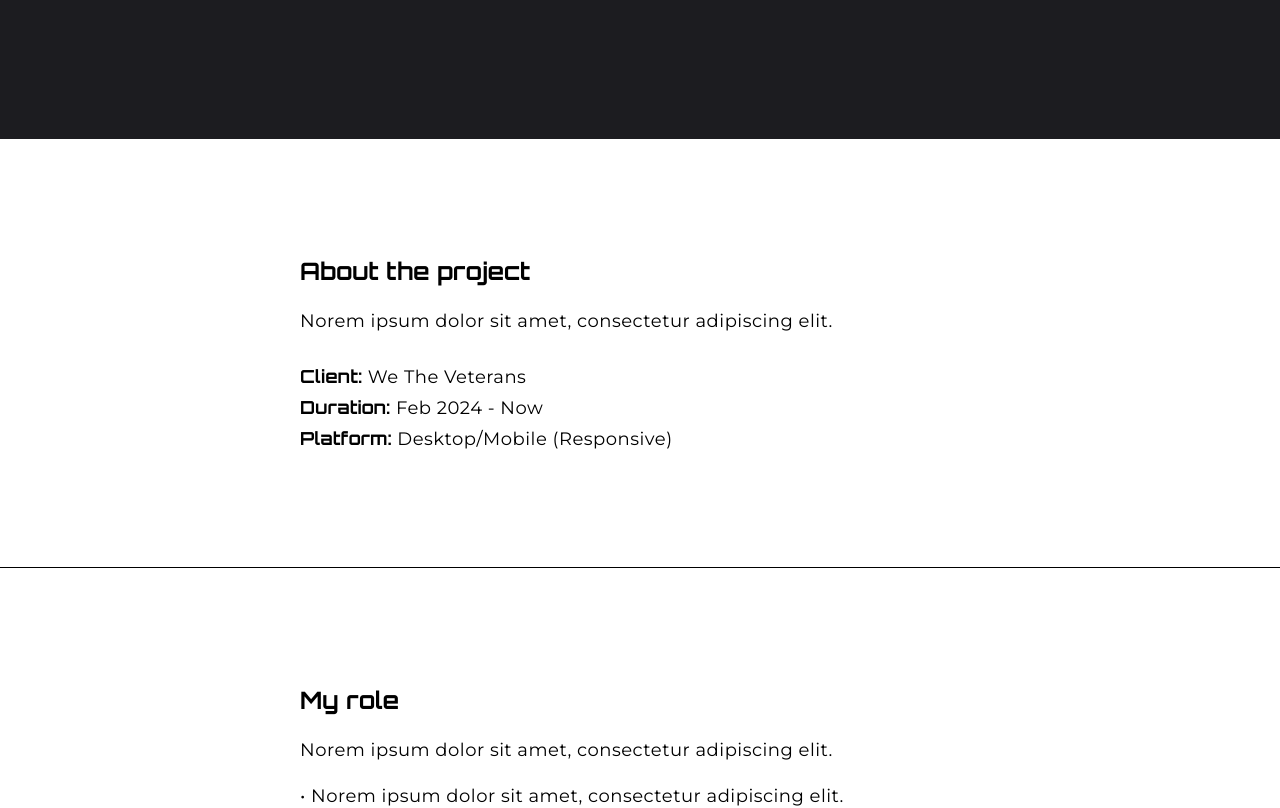
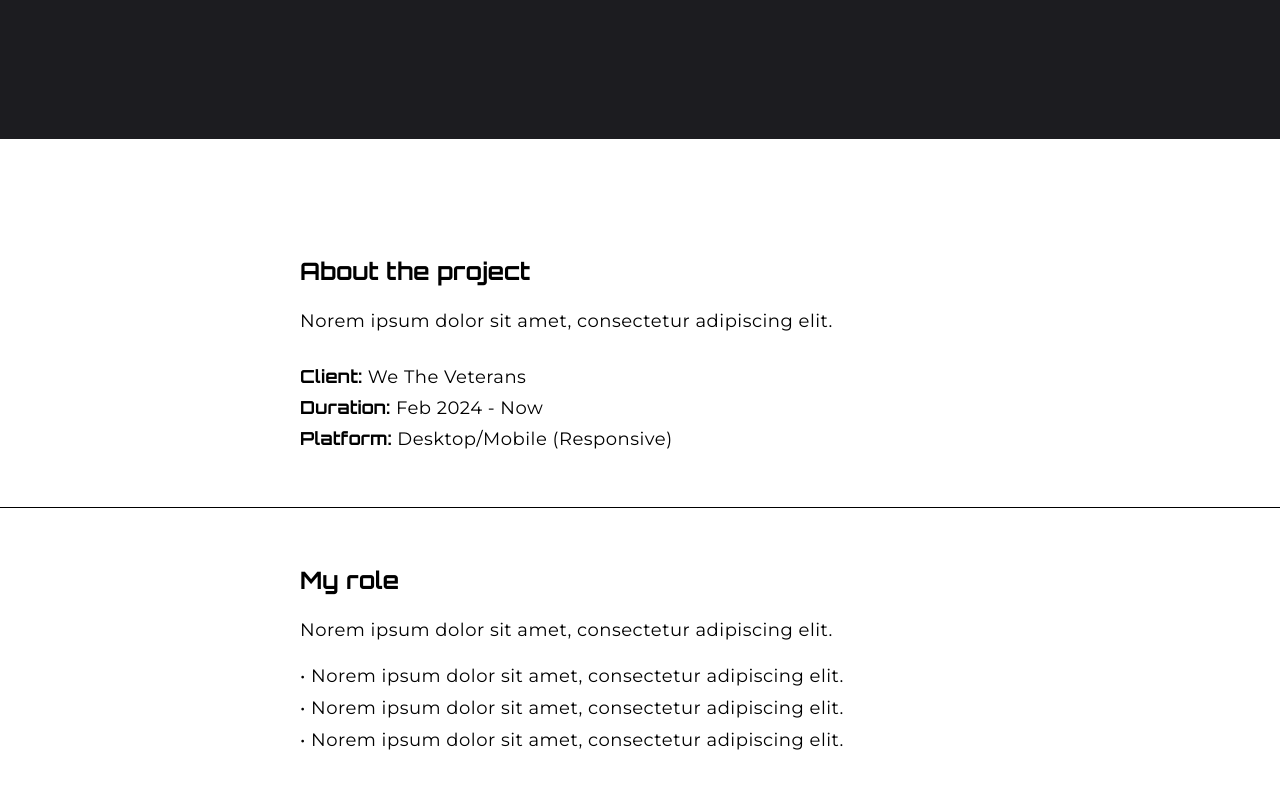
Before and after one commit to Augusto-DF/portfolio, a React (Create React App) app: page /projects/vetted in a window 1280 px wide. Shown: the part 660-1468 px from the top of the page. Built offline with nearby package versions, Linux system fonts and the light colour scheme.

Commit message:
style: Decrease paddings of the regular sections and keep the about section's padding-top size

```diff
--- a/src/views/projects-themes/theme-a/styles.module.scss
+++ b/src/views/projects-themes/theme-a/styles.module.scss
@@ -54,7 +54,7 @@
 
 .section {
     width: 100%;
-    padding: 12rem;
+    padding: 6rem;
     display: flex;
     justify-content: center;
     position: relative;
@@ -98,6 +98,7 @@
 }
 
 .about {
+    padding-top: 6rem;
     h3, h4, h5 {
         font-weight: $font-weight-regular;
         letter-spacing: 0.05rem;
@@ -131,6 +132,7 @@
 
 .otherProjects {
     background-color: $bg-blue;
+    padding: 12rem;
 
     .otherContainer {
         width: 104rem;
```
